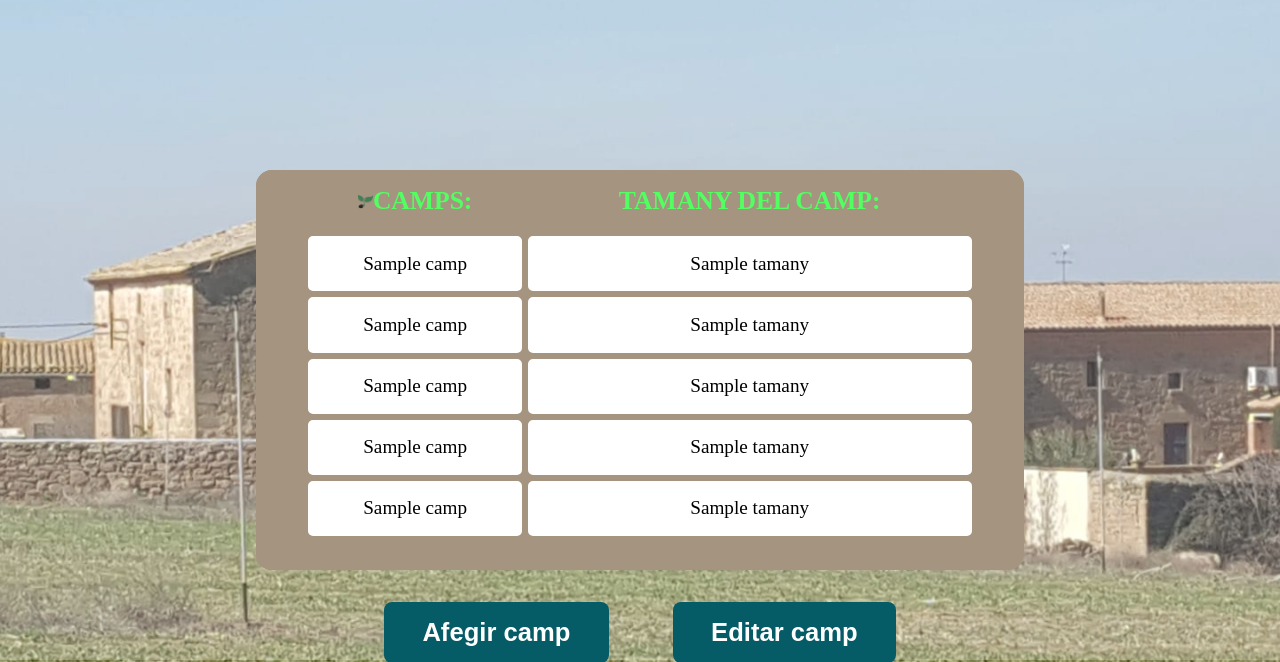
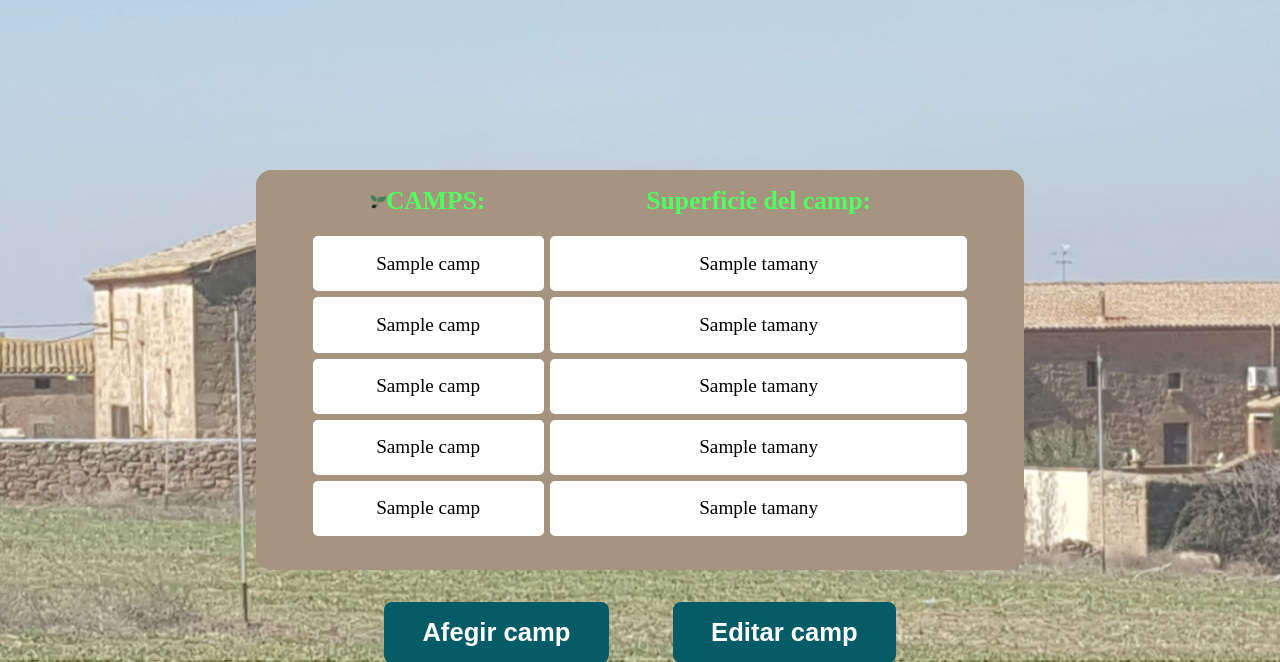
Before and after one commit to Jaume2108/tdrjc8, a Flask app: template templates/pantalla_inici.html in a window 1280 px wide. Shown: the part 140-802 px from the top of the page. Run offline with Flask 3, Linux system fonts and the light colour scheme; the template is opened without the code that fills it: most values are stand-ins (such as "Sample title", 1, 10 or a date in 2020).

Commit message:
Update pantalla_inici.html

```diff
--- a/templates/pantalla_inici.html
+++ b/templates/pantalla_inici.html
@@ -44,7 +44,7 @@
             <tr>
                 <th class="border"></th>
                 <th class="titols"><img src="{{ url_for('static', filename='planta.png') }}" width="15vw" height="15vh"></img>CAMPS:</th>
-                <th class="titols">TAMANY DEL CAMP:</th>
+                <th class="titols">Superficie del camp:</th>
                 <th class="border"></th>
             </tr>
             <tr>
@@ -103,4 +103,5 @@
     <p>{{climit}}</p>
     <br>
 </body>
+
 </html>
```
